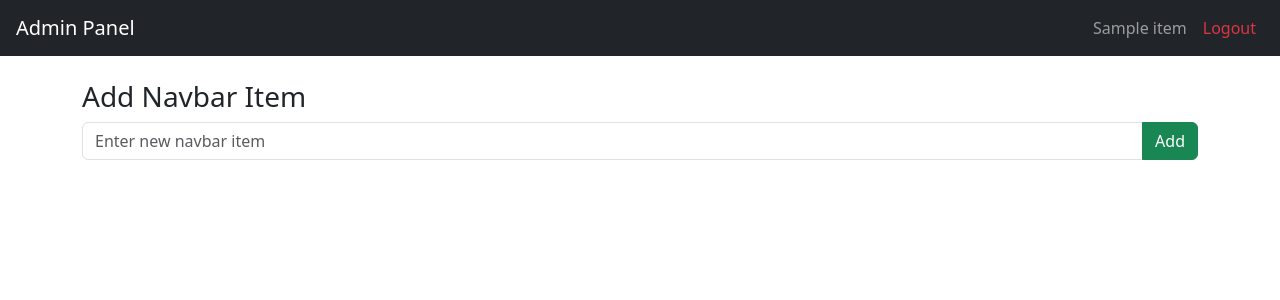
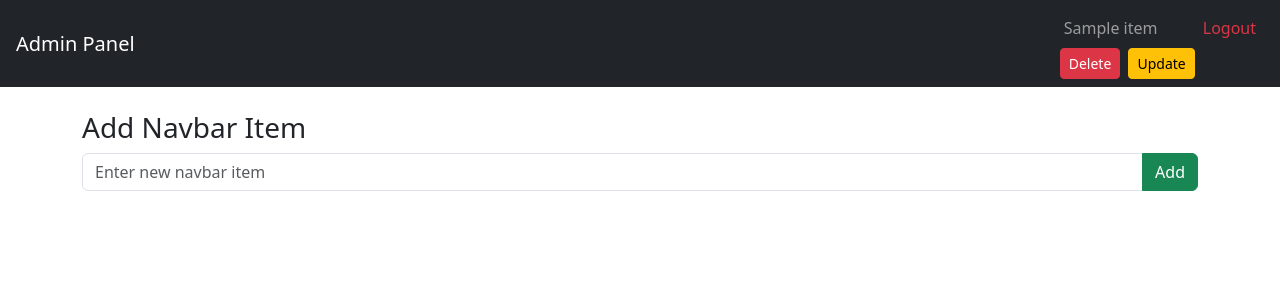
Before and after one commit to 32228Taneem/t1, a Flask app: page /admin_panel in a window 1280 px wide. Shown: the top 300 px of the page. Run offline with Flask 3, Linux system fonts and the light colour scheme; tables that the repository leaves empty or names only in its code hold one stand-in row (values such as "Sample post").

Commit message:
nav may update delete options

```diff
--- a/app.py
+++ b/app.py
@@ -1,11 +1,15 @@
 from flask import Flask, request, render_template, redirect, url_for, flash, session
 import mysql.connector
 from flask_session import Session
+from werkzeug.utils import secure_filename
+import os
 
 app = Flask(__name__)
 app.config['SESSION_TYPE'] = 'filesystem'
 app.secret_key = 'your_secret_key'  # Required for session and flash
-
+UPLOAD_FOLDER = 'static/uploads'
+ALLOWED_EXTENSIONS = {'png', 'jpg', 'jpeg', 'gif'}
+app.config['UPLOAD_FOLDER'] = UPLOAD_FOLDER
 Session(app)
 
 # MySQL Configuration
@@ -21,33 +25,39 @@ cursor = mytdb.cursor(buffered=True)
 def home():
     return render_template('welcome.html')
 
+def allowed_file(filename):
+    return '.' in filename and filename.rsplit('.', 1)[1].lower() in ALLOWED_EXTENSIONS
+
 @app.route('/login', methods=['GET', 'POST'])
 def login():
-    if request.method == 'POST':
-        aname = request.form['adminName']
-        email = request.form['email']
-        pwd = request.form['password']
+    if not session.get('user'):
+        if request.method == 'POST':
+            aname = request.form['adminName']
+            email = request.form['email']
+            pwd = request.form['password']
 
-        cursor.execute('SELECT count(admin_email) FROM admins WHERE admin_email=%s', [email])
-        bdata = cursor.fetchone()
+            cursor.execute('SELECT count(admin_email) FROM admins WHERE admin_email=%s', [email])
+            bdata = cursor.fetchone()
 
-        if bdata[0] == 1:
-            cursor.execute('SELECT password FROM admins WHERE admin_email=%s', [email])
-            bpassword = cursor.fetchone()
-            cursor.execute('SELECT admin_name FROM admins WHERE admin_name=%s', [aname])
-            bname = cursor.fetchone()
+            if bdata[0] == 1:
+                cursor.execute('SELECT password FROM admins WHERE admin_email=%s', [email])
+                bpassword = cursor.fetchone()
+                cursor.execute('SELECT admin_name FROM admins WHERE admin_name=%s', [aname])
+                bname = cursor.fetchone()
 
-            if pwd == bpassword[0].decode('utf-8'):
-                session['user'] = aname
-                return redirect(url_for('admin_panel'))
+                if pwd == bpassword[0].decode('utf-8'):
+                    session['user'] = aname
+                    return redirect(url_for('admin_panel'))
+                else:
+                    flash('Wrong password')
+                    return redirect(url_for('login'))
             else:
-                flash('Wrong password')
-                return redirect(url_for('login'))
-        else:
-            flash('Email does not exist. Contact admin.')
-            return redirect(url_for('home'))
+                flash('Email does not exist. Contact admin.')
+                return redirect(url_for('home'))
 
-    return render_template('login.html')
+        return render_template('login.html')
+    else:
+        return redirect(url_for('admin_panel'))
 
 @app.route('/admin_panel')
 def admin_panel():
@@ -96,6 +106,22 @@ def add_subtopic(item_name):
         mytdb.commit()
     return redirect(url_for('view_content', item_name=item_name))
 
+@app.route('/delete_navbar_item', methods=['POST'])
+def delete_navbar_item():
+    item = request.form['item']
+    cursor.execute('DELETE FROM navbar_items WHERE name=%s', (item,))
+    mytdb.commit()
+    return redirect(url_for('admin_panel'))
+
+@app.route('/update_navbar_item', methods=['POST'])
+def update_navbar_item():
+    old_item = request.form['old_item']
+    new_item = request.form['new_item']
+    cursor.execute('UPDATE navbar_items SET name=%s WHERE name=%s', (new_item, old_item))
+    mytdb.commit()
+    return redirect(url_for('admin_panel'))
+
+
 @app.route('/logout')
 def logout():
     session.clear()
--- a/templates/admin_panel.html
+++ b/templates/admin_panel.html
@@ -17,6 +17,16 @@
                 {% for item in navbar_items %}
                     <li class="nav-item">
                         <a class="nav-link" href="{{ url_for('view_content', item_name=item) }}">{{ item }}</a>
+                        <form method="POST" action="{{ url_for('delete_navbar_item') }}" class="d-inline mx-1">
+                            <input type="hidden" name="item" value="{{ item }}">
+                            <button type="submit" class="btn btn-sm btn-danger">Delete</button>
+                        </form>
+                        <form method="POST" action="{{ url_for('update_navbar_item') }}" class="d-inline" onsubmit="return confirmUpdate(this);">
+                            <input type="hidden" name="old_item" value="{{ item }}">
+                            <input type="hidden" name="new_item">
+                            <button type="submit" class="btn btn-sm btn-warning">Update</button>
+                        </form>
+
                     </li>
                 {% endfor %}
                 <li class="nav-item">
@@ -36,6 +46,18 @@
         </form>
     </div>
 
+
+    <script>
+        function confirmUpdate(form) {
+            const newName = prompt("Enter new name for the navbar item:");
+            if (newName && newName.trim() !== "") {
+                form.querySelector('input[name="new_item"]').value = newName.trim();
+                return true; // Submit the form
+            }
+            return false; // Cancel submission
+        }
+        </script>
+
     <script src="https://cdn.jsdelivr.net/npm/bootstrap@5.3.0/dist/js/bootstrap.bundle.min.js"></script>
 </body>
 </html>
```
Also changed, not shown: 2 other files.
